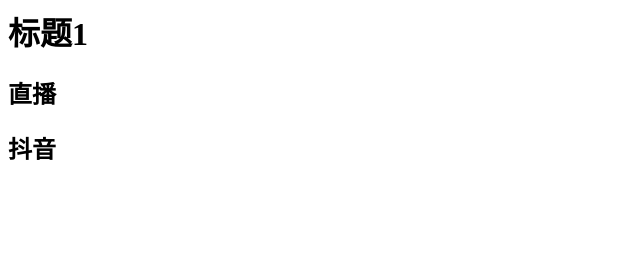
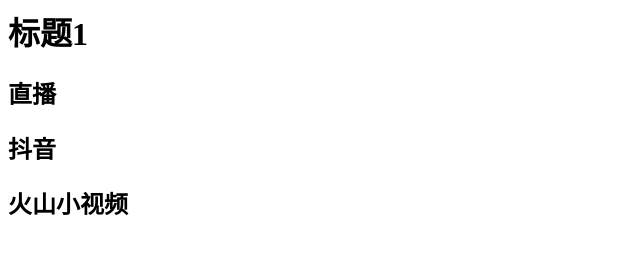
Before and after one commit to ehe996/GitLearnDemo, a plain HTML site: page index.html in a window 1280 px wide. Shown: the whole page, without its empty margins (0-640 px from the left). Drawn offline with Linux system fonts and the light colour scheme.

Commit message:
火山小视频

```diff
--- a/index.html
+++ b/index.html
@@ -6,4 +6,7 @@
     <h2>
         抖音
     </h2>
+    <h2>
+        火山小视频
+    </h2>
 </h1>
```
